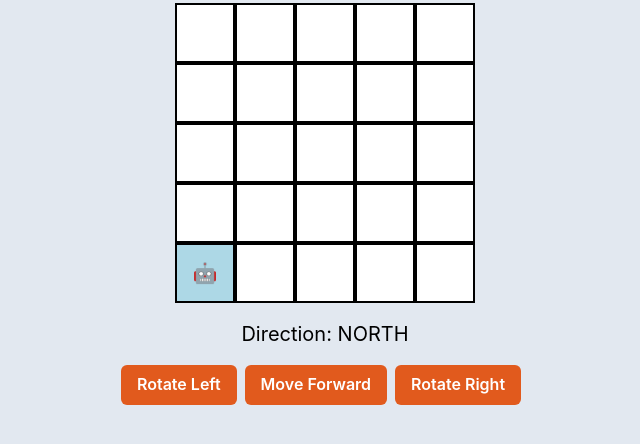
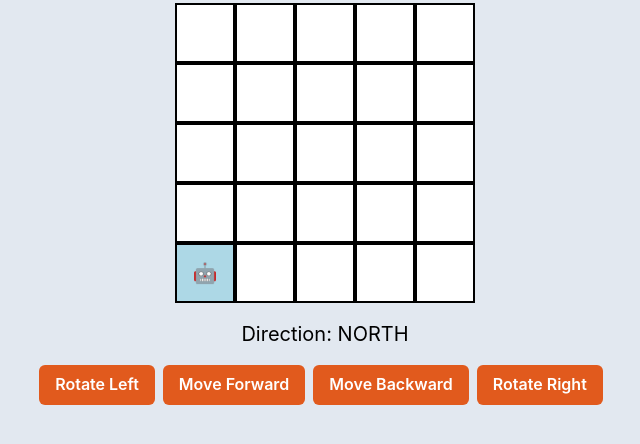
Before and after one commit to anLpk/astro-robot-simulator, an Astro site: page / in a window 1280 px wide. Shown: the part 230-674 px from the top of the page, without its empty margins (315-955 px from the left). Built offline with nearby package versions, Linux system fonts and the light colour scheme; Astro itself is replaced by a stand-in of ours.

Commit message:
moveBackward implemented

```diff
--- a/src/components/App.tsx
+++ b/src/components/App.tsx
@@ -5,11 +5,12 @@ import { useRobot } from 'src/hooks/useRobot';
 import { ControlButton } from './ControlButton';
 
 const App: React.FC = () => {
-  const { robot, rotateLeft, rotateRight, moveForward, error } = useRobot({
-    x: 0,
-    y: 0,
-    direction: 'NORTH',
-  });
+  const { robot, rotateLeft, rotateRight, moveForward, moveBackward, error } =
+    useRobot({
+      x: 0,
+      y: 0,
+      direction: 'NORTH',
+    });
 
   return (
     <ChakraProvider>
@@ -36,6 +37,7 @@ const App: React.FC = () => {
         <Flex mt={4} justifyContent="center">
           <ControlButton onClick={rotateLeft}>Rotate Left</ControlButton>
           <ControlButton onClick={moveForward}>Move Forward</ControlButton>
+          <ControlButton onClick={moveBackward}>Move Backward</ControlButton>
           <ControlButton onClick={rotateRight}>Rotate Right</ControlButton>
         </Flex>
       </Flex>
--- a/src/hooks/useRobot.ts
+++ b/src/hooks/useRobot.ts
@@ -30,28 +30,52 @@ export const useRobot = (initialState: RobotState) => {
 
   const moveForward = () => {
     let { x, y } = robot;
-    let newX = x;
-    let newY = y;
 
     switch (robot.direction) {
       case 'NORTH':
-        newY = Math.min(4, y + 1);
+        y = Math.min(4, y + 1);
         break;
       case 'EAST':
-        newX = Math.min(4, x + 1);
+        x = Math.min(4, x + 1);
         break;
       case 'SOUTH':
-        newY = Math.max(0, y - 1);
+        y = Math.max(0, y - 1);
         break;
       case 'WEST':
-        newX = Math.max(0, x - 1);
+        x = Math.max(0, x - 1);
         break;
     }
 
-    if (newX === x && newY === y) {
+    if (x === robot.x && y === robot.y) {
       setError("The robot can't move further in this direction.");
     } else {
-      setRobot({ ...robot, x: newX, y: newY });
+      setRobot({ ...robot, x, y });
+      setError(null);
+    }
+  };
+
+  const moveBackward = () => {
+    let { x, y } = robot;
+
+    switch (robot.direction) {
+      case 'NORTH':
+        y = Math.max(0, y - 1);
+        break;
+      case 'EAST':
+        x = Math.max(0, x - 1);
+        break;
+      case 'SOUTH':
+        y = Math.min(4, y + 1);
+        break;
+      case 'WEST':
+        x = Math.min(4, x + 1);
+        break;
+    }
+
+    if (x === robot.x && y === robot.y) {
+      setError("The robot can't move further in this direction.");
+    } else {
+      setRobot({ ...robot, x, y });
       setError(null);
     }
   };
@@ -61,6 +85,7 @@ export const useRobot = (initialState: RobotState) => {
     rotateLeft,
     rotateRight,
     moveForward,
+    moveBackward,
     error,
   };
 };
```
